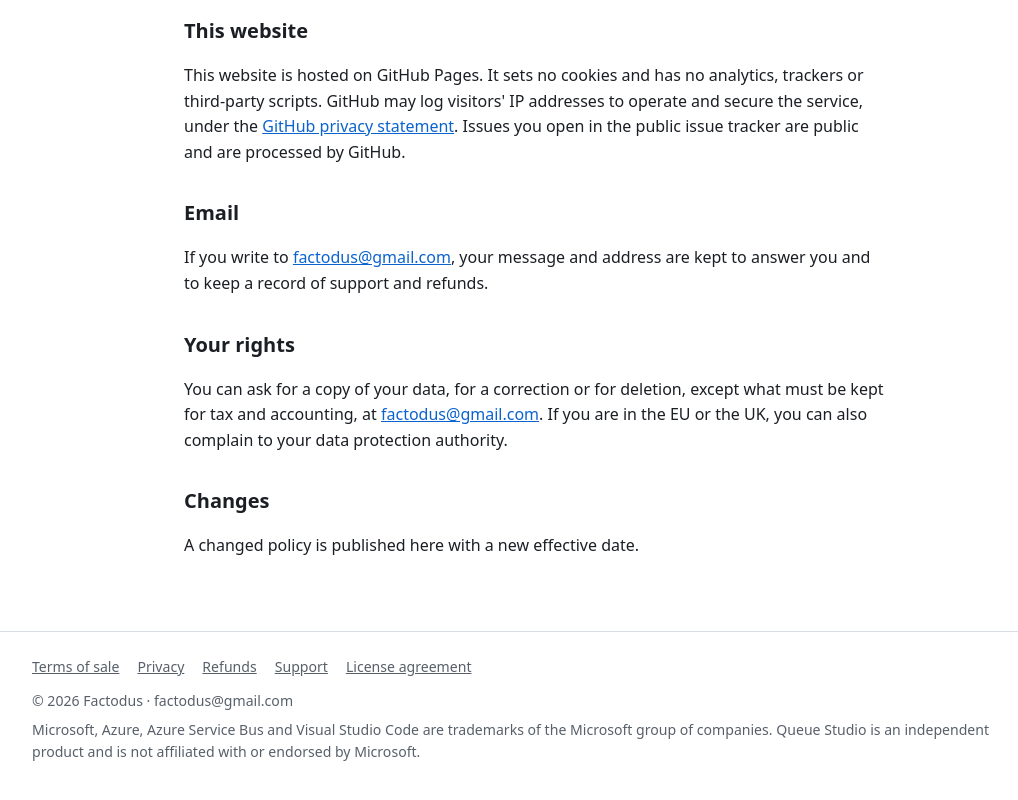
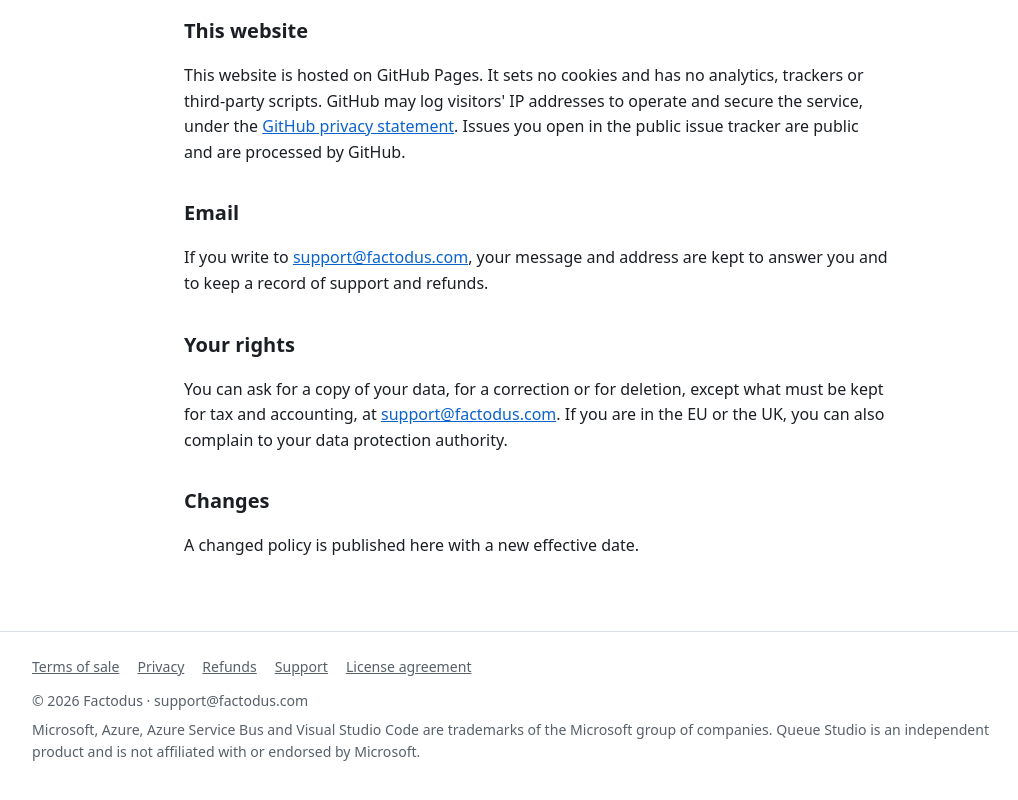
Before and after one commit to drbenzin/queue-studio-docs, a plain HTML site: page docs/servicebus/privacy.html in a window 1280 px wide. Shown: the part 956-1756 px from the top of the page, without its empty margins (104-1122 px from the left). Drawn offline with Linux system fonts and the light colour scheme.

Commit message:
Contact via support@factodus.com

```diff
--- a/docs/servicebus/privacy.html
+++ b/docs/servicebus/privacy.html
@@ -57,12 +57,12 @@
       statement</a>. Issues you open in the public issue tracker are public and are processed by GitHub.</p>
 
     <h2>Email</h2>
-    <p>If you write to <a href="mailto:factodus@gmail.com">factodus@gmail.com</a>, your message and address are kept to
+    <p>If you write to <a href="mailto:support@factodus.com">support@factodus.com</a>, your message and address are kept to
       answer you and to keep a record of support and refunds.</p>
 
     <h2>Your rights</h2>
     <p>You can ask for a copy of your data, for a correction or for deletion, except what must be kept for tax and
-      accounting, at <a href="mailto:factodus@gmail.com">factodus@gmail.com</a>. If you are in the EU or the UK, you
+      accounting, at <a href="mailto:support@factodus.com">support@factodus.com</a>. If you are in the EU or the UK, you
       can also complain to your data protection authority.</p>
 
     <h2>Changes</h2>
@@ -79,7 +79,7 @@
       <a href="support.html">Support</a>
       <a href="https://github.com/drbenzin/queue-studio-docs/blob/main/servicebus/EULA.md">License agreement</a>
     </nav>
-    <p>© 2026 Factodus · factodus@gmail.com</p>
+    <p>© 2026 Factodus · support@factodus.com</p>
     <p>Microsoft, Azure, Azure Service Bus and Visual Studio Code are trademarks of the Microsoft group of companies.
       Queue Studio is an independent product and is not affiliated with or endorsed by Microsoft.</p>
   </div>
```
Also changed, not shown: docs/servicebus/index.html (+1 -1 lines), docs/servicebus/refunds.html (+1 -1 lines), docs/servicebus/support.html (+2 -2 lines), docs/servicebus/terms.html (+2 -2 lines), 9 other files.
